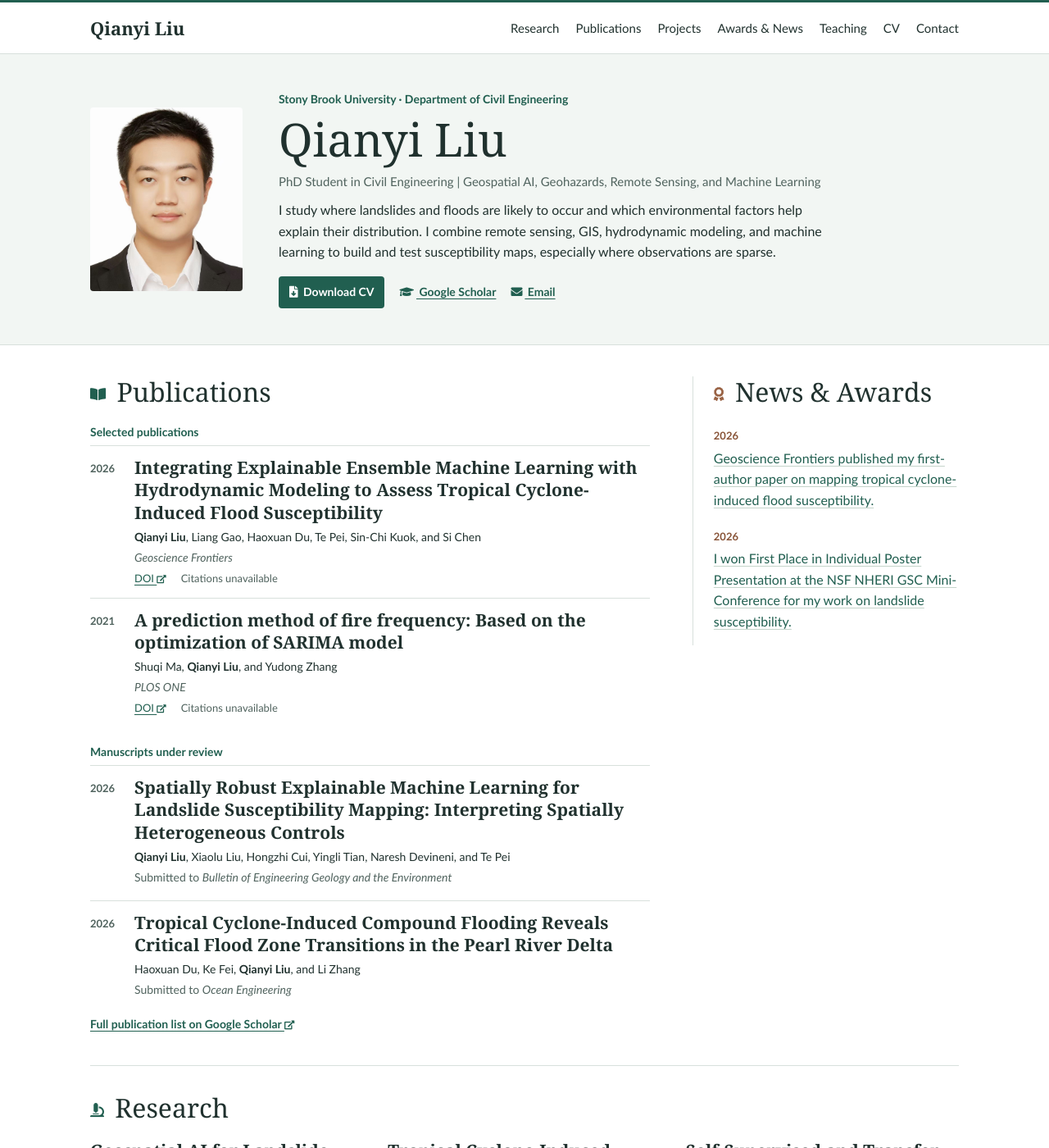
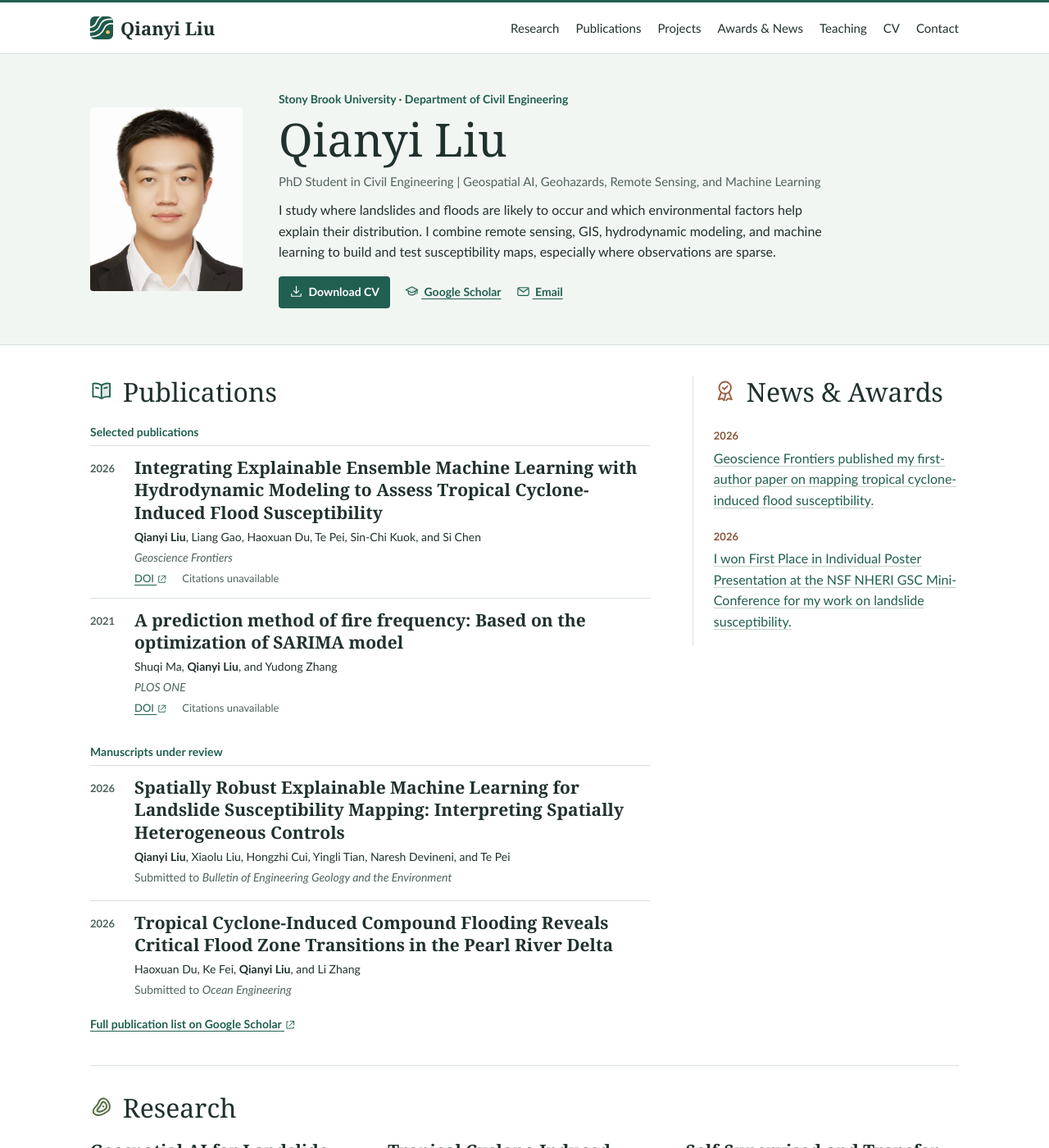
Before and after one commit to qianyiliu-lab/qianyiliu-lab.github.io, a Jekyll site: the page built from _pages/about.md, in a window 1280 px wide and 1400 px high. Shown: the whole window at 82% size. Built offline with Jekyll 4.4.1, drawn with Linux system fonts in a browser that asks for light colours.

Commit message:
Draw terrain-inspired identity and academic section icons

```diff
--- /dev/null
+++ b/_includes/academic-icon.html
@@ -0,0 +1 @@
+<svg class="academic-icon" width="20" height="20" viewBox="0 0 24 24" fill="none" stroke="currentColor" stroke-width="1.65" stroke-linecap="round" stroke-linejoin="round" aria-hidden="true" focusable="false"><use href="{{ '/assets/icons/academic.svg' | relative_url }}#{{ include.name }}"></use></svg>
--- a/_includes/head/custom.html
+++ b/_includes/head/custom.html
@@ -1,13 +1,13 @@
 <link rel="apple-touch-icon" sizes="180x180" href="images/apple-touch-icon.png">
 <link rel="icon" type="image/png" sizes="32x32" href="images/favicon-32x32.png">
 <link rel="icon" type="image/png" sizes="16x16" href="images/favicon-16x16.png">
+<link rel="icon" type="image/svg+xml" sizes="any" href="{{ '/images/terrain-mark.svg' | relative_url }}">
 <link rel="manifest" href="images/site.webmanifest">
 
 <meta name="msapplication-TileColor" content="#000000">
 <meta name="theme-color" content="#ffffff">
+{% unless page.academic_home %}
 <link rel="stylesheet" href="assets/css/academicons.css"/>
-
-{% unless page.academic_home %}
 <script type="text/x-mathjax-config"> MathJax.Hub.Config({ TeX: { equationNumbers: { autoNumber: "all" } } }); </script>
 <script type="text/x-mathjax-config">
   MathJax.Hub.Config({
--- a/_includes/masthead.html
+++ b/_includes/masthead.html
@@ -2,13 +2,13 @@
 <a class="skip-section" href="#main-content">Skip to content</a>
 <header class="academic-header">
   <nav class="academic-wrap" aria-label="Main navigation">
-    <a class="academic-brand" href="#about-me" aria-label="{{ site.author.name }} home">{{ site.author.name }}</a>
+    <a class="academic-brand" href="#about-me" aria-label="{{ site.author.name }} home"><img src="{{ '/images/terrain-mark.svg' | relative_url }}" width="28" height="28" alt=""> {{ site.author.name }}</a>
     {% capture section_links %}<ul>{% for link in site.data.navigation.main offset:1 %}
       <li><a href="{{ link.url | relative_url }}">{{ link.title | escape }}</a></li>{% endfor %}
     </ul>{% endcapture %}
     <div class="wide-navigation">{{ section_links }}</div>
     <details class="small-navigation">
-      <summary><i class="fas fa-bars" aria-hidden="true"></i> Menu</summary>
+      <summary>{% include academic-icon.html name="menu" %} Menu</summary>
       {{ section_links }}
     </details>
   </nav>
--- a/_includes/paper-list.html
+++ b/_includes/paper-list.html
@@ -8,7 +8,7 @@
     <div class="paper-authors">{{ pub.authors | markdownify }}</div>
     <p class="venue">{% if pub.status == "Under Review" %}Submitted to {% endif %}<em>{{ pub.venue }}</em></p>
     <div class="paper-links">
-      {% if pub.doi %}<a href="https://doi.org/{{ pub.doi }}">DOI <i class="fas fa-external-link-alt" aria-hidden="true"></i></a>{% endif %}
+      {% if pub.doi %}<a href="https://doi.org/{{ pub.doi }}">DOI {% include academic-icon.html name="external" %}</a>{% endif %}
       {% if pub.pdf %}<a href="{{ pub.pdf }}">PDF</a>{% endif %}
       {% if pub.code %}<a href="{{ pub.code }}">Code</a>{% endif %}
       {% if pub.data %}<a href="{{ pub.data }}">Data</a>{% endif %}
--- a/_pages/about.md
+++ b/_pages/about.md
@@ -18,9 +18,9 @@ redirect_from:
       <p class="identity">{{ author.bio }} | Geospatial AI, Geohazards, Remote Sensing, and Machine Learning</p>
       <p class="bio">I study where landslides and floods are likely to occur and which environmental factors help explain their distribution. I combine remote sensing, GIS, hydrodynamic modeling, and machine learning to build and test susceptibility maps, especially where observations are sparse.</p>
       <div class="profile-links">
-        <a class="cv-action" href="{{ author.cv | relative_url }}" download><i class="fas fa-file-download" aria-hidden="true"></i> Download CV</a>
-        <a href="{{ author.googlescholar | escape }}"><i class="fas fa-graduation-cap" aria-hidden="true"></i> Google Scholar</a>
-        <a href="mailto:{{ author.email }}"><i class="fas fa-envelope" aria-hidden="true"></i> Email</a>
+        <a class="cv-action" href="{{ author.cv | relative_url }}" download>{% include academic-icon.html name="download" %} Download CV</a>
+        <a href="{{ author.googlescholar | escape }}">{% include academic-icon.html name="scholar" %} Google Scholar</a>
+        <a href="mailto:{{ author.email }}">{% include academic-icon.html name="email" %} Email</a>
       </div>
     </div>
   </div>
@@ -29,17 +29,17 @@ redirect_from:
 <div class="academic-wrap">
   <div class="work-and-news">
     <section id="publications">
-      <h2><i class="fas fa-book-open" aria-hidden="true"></i> Publications</h2>
+      <h2>{% include academic-icon.html name="publications" %} Publications</h2>
       {% assign selected = site.data.publications | where_exp: "p", "p.status != 'Under Review'" | where: "selected", true %}
       {% assign other = site.data.publications | where_exp: "p", "p.status != 'Under Review'" | where_exp: "p", "p.selected != true" %}
       {% assign review = site.data.publications | where: "status", "Under Review" %}
       {% include paper-list.html papers=selected label="Selected publications" %}
       {% include paper-list.html papers=other label="Other publications" %}
       {% include paper-list.html papers=review label="Manuscripts under review" %}
-      <a class="text-link" href="{{ author.googlescholar | escape }}">Full publication list on Google Scholar <i class="fas fa-external-link-alt" aria-hidden="true"></i></a>
+      <a class="text-link" href="{{ author.googlescholar | escape }}">Full publication list on Google Scholar {% include academic-icon.html name="external" %}</a>
     </section>
     <aside id="awards-news">
-      <h2><i class="fas fa-award" aria-hidden="true"></i> News &amp; Awards</h2>
+      <h2>{% include academic-icon.html name="awards" %} News &amp; Awards</h2>
       <ul class="news-list">{% for item in site.data.news %}{% unless item.date == "TODO" %}
         <li><span class="year">{{ item.date }}</span><p>{% if item.url %}<a href="{{ item.url }}">{{ item.text | escape }}</a>{% else %}{{ item.text | escape }}{% endif %}</p></li>
       {% endunless %}{% endfor %}</ul>
@@ -47,7 +47,7 @@ redirect_from:
   </div>
 
   <section class="academic-section" id="research">
-    <h2><i class="fas fa-microscope" aria-hidden="true"></i> Research</h2>
+    <h2>{% include academic-icon.html name="research" %} Research</h2>
     <div class="research-columns">{% for theme in site.data.research %}
       <article><h3>{{ theme.title }}</h3><p>{{ theme.description }}</p>
         <p class="keywords">{{ theme.keywords | join: " &middot; " }}</p>
@@ -56,7 +56,7 @@ redirect_from:
   </section>
 
   <section class="academic-section" id="projects">
-    <h2><i class="fas fa-layer-group" aria-hidden="true"></i> Projects</h2>
+    <h2>{% include academic-icon.html name="projects" %} Projects</h2>
     {% for project in site.data.projects %}
     <article class="project-row">
       <p class="project-state">{{ project.status }}</p>
@@ -65,7 +65,7 @@ redirect_from:
           <p><strong>Methods</strong> &middot; {{ project.methods }}</p>
           <p><strong>Outputs</strong> &middot; {{ project.outputs }}</p>
         </details>
-        {% for link in project.links %}<a class="text-link" href="{{ link.url }}">{{ link.label }} <i class="fas fa-external-link-alt" aria-hidden="true"></i></a>{% endfor %}
+        {% for link in project.links %}<a class="text-link" href="{{ link.url }}">{{ link.label }} {% include academic-icon.html name="external" %}</a>{% endfor %}
       </div>
     </article>
     {% endfor %}
@@ -73,16 +73,16 @@ redirect_from:
 
   <div class="academic-section service-grid">
     <section id="teaching">
-      <h2><i class="fas fa-chalkboard-teacher" aria-hidden="true"></i> Teaching</h2>
+      <h2>{% include academic-icon.html name="teaching" %} Teaching</h2>
       {% for item in site.data.teaching %}
       <article><h3>{{ item.course }}</h3><p>{{ item.role }}, {{ item.institution }}{% unless item.semester contains "TODO" %}, {{ item.semester }}{% endunless %}.</p>
         {% unless item.description contains "TODO" %}<p>{{ item.description }}</p>{% endunless %}
       </article>{% endfor %}
     </section>
     <section id="cv">
-      <h2><i class="fas fa-file-alt" aria-hidden="true"></i> Curriculum vitae</h2>
+      <h2>{% include academic-icon.html name="cv" %} Curriculum vitae</h2>
       <p>{{ author.bio }}, {{ author.employer }}.</p>
-      <a class="text-link" href="{{ author.cv | relative_url }}" download>Download CV (PDF) <i class="fas fa-download" aria-hidden="true"></i></a>
+      <a class="text-link" href="{{ author.cv | relative_url }}" download>Download CV (PDF) {% include academic-icon.html name="download" %}</a>
       <details class="project-details"><summary>Technical skills</summary>
         <p><strong>Programming</strong> &middot; Python, MATLAB, R, SQL</p>
         <p><strong>Geospatial tools</strong> &middot; ArcGIS Pro, ArcMap, Google Earth Engine, QGIS</p>
@@ -93,7 +93,7 @@ redirect_from:
 </div>
 
 <footer class="contact-band" id="contact"><div class="academic-wrap">
-  <h2><i class="fas fa-envelope" aria-hidden="true"></i> Contact</h2>
+  <h2>{% include academic-icon.html name="email" %} Contact</h2>
   <p>Department of Civil Engineering, {{ author.employer }} &middot; {{ author.location }}</p>
   <div class="contact-links"><a href="mailto:{{ author.email }}">{{ author.email }}</a>
     <a href="{{ author.googlescholar | escape }}">Google Scholar</a>
--- a/_sass/_academic-home.scss
+++ b/_sass/_academic-home.scss
@@ -33,7 +33,7 @@ $academic-serif: Georgia, "Times New Roman", serif;
   ul { gap: 20px; }
   a { color: $academic-ink; }
   a:hover { color: $academic-green; text-decoration: underline; }
-  .academic-brand { font: 600 22px $academic-serif; }
+  .academic-brand { display: inline-flex; align-items: center; gap: 9px; font: 600 22px $academic-serif; }
   .small-navigation { display: none; }
   summary { cursor: pointer; }
 }
@@ -51,12 +51,22 @@ $academic-serif: Georgia, "Times New Roman", serif;
   h1:before { content: none; }
   h1 { font-size: 56px; font-weight: 500; line-height: 1.04; }
   h2 { font-size: 32px; font-weight: 500; margin-bottom: 20px; }
-  h2 i { color: $academic-green; font-size: 17px; vertical-align: 3px; margin-right: 5px; }
+  h2 .academic-icon { color: $academic-green; width: .86em; height: .86em; vertical-align: -.04em; margin-right: .12em; }
+  #research h2 .academic-icon { color: #536b43; }
+  #teaching h2 .academic-icon, #cv h2 .academic-icon { color: #5a6087; }
   h3, h4 { font-size: 21px; line-height: 1.32; }
   .text-link { display: inline-block; font-weight: 600; font-size: 14px; }
-  .text-link i, .paper-links i { font-size: .78em; }
+  .text-link .academic-icon, .paper-links .academic-icon { width: 1em; height: 1em; }
 }
 
+.academic-icon {
+  display: inline-block;
+  width: 1.22em;
+  height: 1.22em;
+  vertical-align: -.23em;
+  flex-shrink: 0;
+  pointer-events: none;
+}
 .academic-home, .academic-header {
   :focus-visible { outline: 3px solid #98651c; outline-offset: 3px; }
 }
@@ -83,7 +93,7 @@ $academic-serif: Georgia, "Times New Roman", serif;
 .profile-links {
   margin-top: 17px;
   a { font-size: 14px; font-weight: 650; }
-  i { margin-right: 3px; }
+  .academic-icon { margin-right: 3px; }
   .cv-action { color: white; background: $academic-green; padding: 8px 13px; border-radius: 4px; text-decoration: none; }
   .cv-action:hover { background: #18463b; }
 }
@@ -95,7 +105,7 @@ $academic-serif: Georgia, "Times New Roman", serif;
   padding: 38px 0;
   align-items: start;
   aside { border-left: 1px solid $academic-rule; padding-left: 25px; }
-  aside h2 i { color: #996244; }
+  aside h2 .academic-icon { color: #996244; }
   .paper-group { font: 650 14px/1.4 $global-font-family; color: $academic-green; margin: 20px 0 6px; }
 }
 .year, .project-state { font-size: 13px; font-weight: 650; color: $academic-muted; font-variant-numeric: tabular-nums; }
```
Also changed, not shown: assets/icons/academic.svg (added), images/android-chrome-192x192.png, images/android-chrome-512x512.png, images/apple-touch-icon.png, images/favicon-16x16.png, images/favicon-32x32.png, images/favicon.ico, images/site.webmanifest, images/terrain-mark.svg (added).
